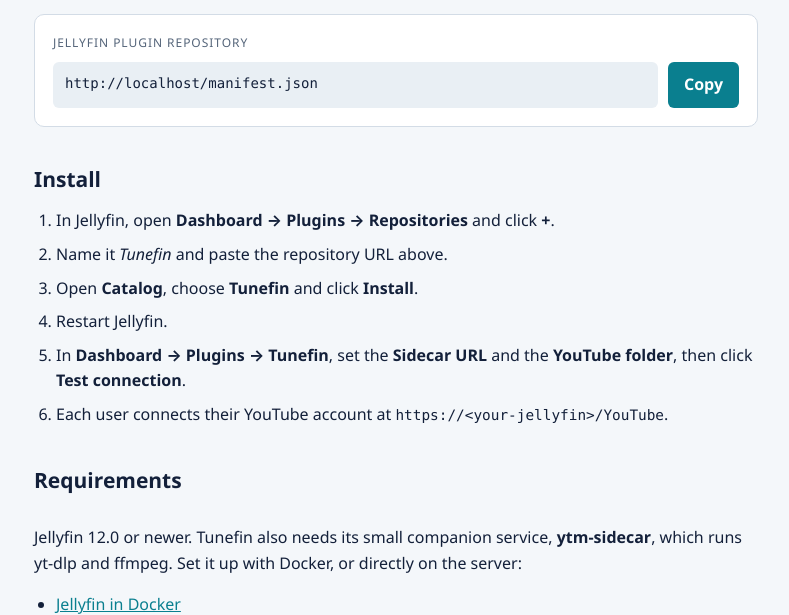
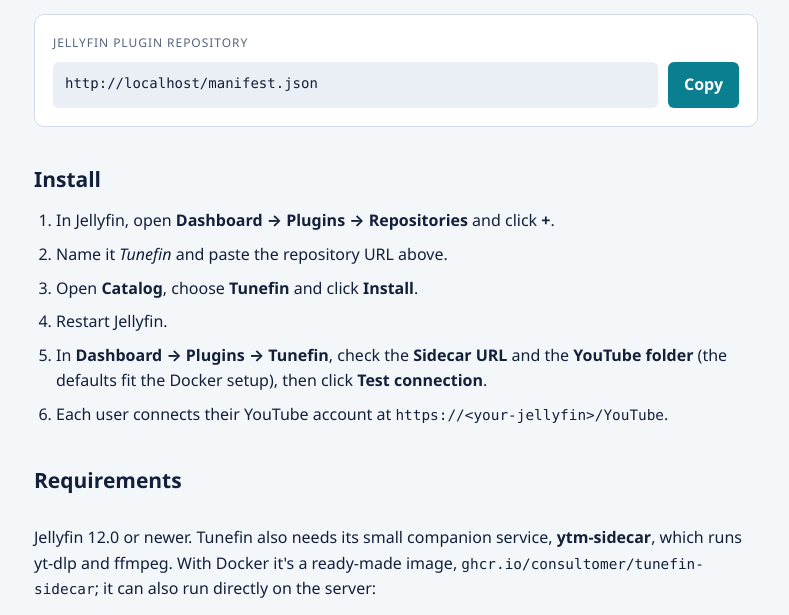
Before and after one commit to consultomer/Tunefin, a plain HTML site: page index.html in a window 1280 px wide. Shown: the part 166-781 px from the top of the page, without its empty margins (244-1033 px from the left). Drawn offline with Linux system fonts and the light colour scheme.

Commit message:
Publish Tunefin 1.0.2.0

```diff
--- a/index.html
+++ b/index.html
@@ -64,14 +64,14 @@ footer { color: var(--muted); font-size: 14px; }
       <li>Name it <em>Tunefin</em> and paste the repository URL above.</li>
       <li>Open <strong>Catalog</strong>, choose <strong>Tunefin</strong> and click <strong>Install</strong>.</li>
       <li>Restart Jellyfin.</li>
-      <li>In <strong>Dashboard → Plugins → Tunefin</strong>, set the <strong>Sidecar URL</strong> and the <strong>YouTube folder</strong>, then click <strong>Test connection</strong>.</li>
+      <li>In <strong>Dashboard → Plugins → Tunefin</strong>, check the <strong>Sidecar URL</strong> and the <strong>YouTube folder</strong> (the defaults fit the Docker setup), then click <strong>Test connection</strong>.</li>
       <li>Each user connects their YouTube account at <code>https://&lt;your-jellyfin&gt;/YouTube</code>.</li>
     </ol>
   </section>
 
   <section>
     <h2>Requirements</h2>
-    <p>Jellyfin 12.0 or newer. Tunefin also needs its small companion service, <strong>ytm-sidecar</strong>, which runs yt-dlp and ffmpeg. Set it up with Docker, or directly on the server:</p>
+    <p>Jellyfin 12.0 or newer. Tunefin also needs its small companion service, <strong>ytm-sidecar</strong>, which runs yt-dlp and ffmpeg. With Docker it's a ready-made image, <code>ghcr.io/consultomer/tunefin-sidecar</code>; it can also run directly on the server:</p>
     <ul>
       <li><a href="https://github.com/consultomer/Tunefin/blob/main/docs/existing-jellyfin.md">Jellyfin in Docker</a></li>
       <li><a href="https://github.com/consultomer/Tunefin/blob/main/docs/native-jellyfin.md">Jellyfin without containers</a></li>
```
Also changed, not shown: manifest.json.
